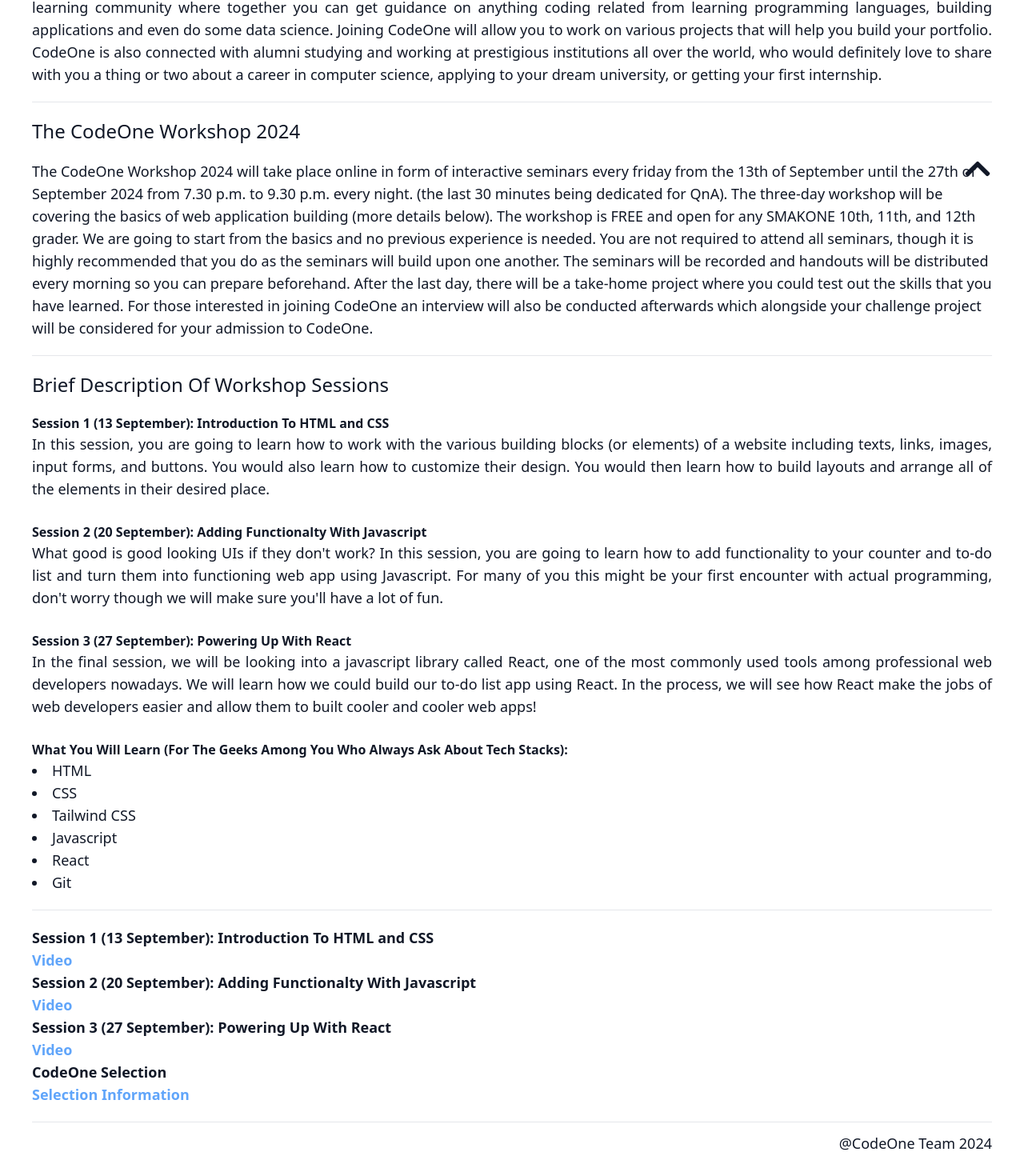
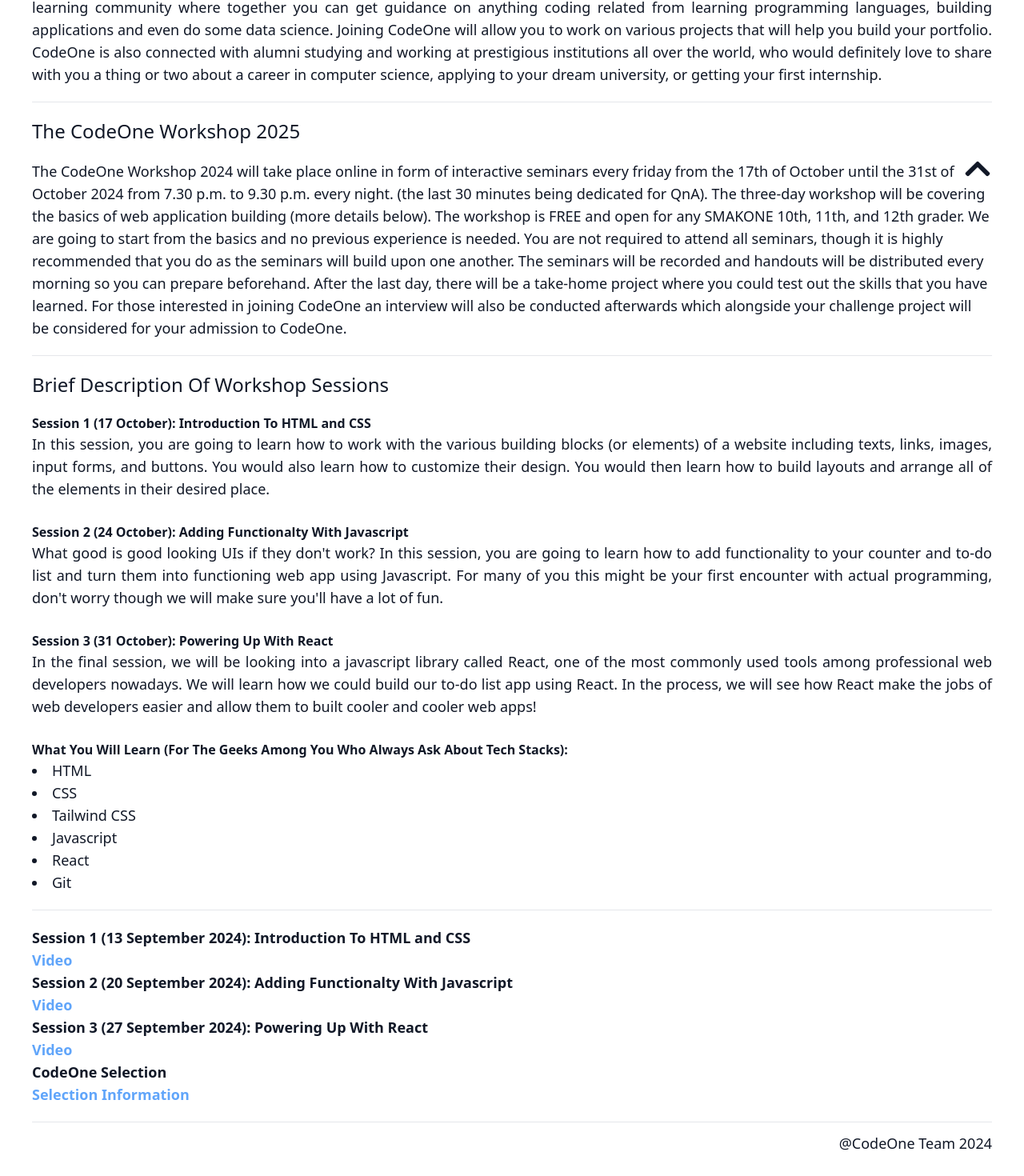
Before and after one commit to codesmakone/CodeOne, a React (Create React App) app in the folder codeone/: page / in a window 1280 px wide. Shown: the part 531-2001 px from the top of the page at 80% size. Built offline with nearby package versions, Linux system fonts and the light colour scheme.

Commit message:
Updated for 2025 workshop
Updated dates
Got rid of old documentaries materials

```diff
--- a/codeone/src/components/Materials.js
+++ b/codeone/src/components/Materials.js
@@ -4,17 +4,17 @@
   return (
     <div>
           <div className="my-5" id="what-is">
-              <h4 className="text-lg font-bold">Session 1 (13 September): Introduction To HTML and CSS</h4>
+              <h4 className="text-lg font-bold">Session 1 (13 September 2024): Introduction To HTML and CSS</h4>
               <p className='text-lg'>
-                <a href="https://drive.google.com/file/d/1wxhN8L8pOKh5OyQhx667sBZRVxj7oC9P/view?usp=sharing" target="blank" className='text-blue-400 font-semibold'>Video</a>
+                <a href="" target="blank" className='text-blue-400 font-semibold'>Video</a>
               </p>
-              <h4 className="text-lg font-bold">Session 2 (20 September): Adding Functionalty With Javascript</h4>
+              <h4 className="text-lg font-bold">Session 2 (20 September 2024): Adding Functionalty With Javascript</h4>
               <p className='text-lg'>
-                <a href='https://drive.google.com/file/d/1ZAbowjwwNFUvmrWkDnsV5Zw2IYUBQ_wM/view?usp=sharing' target="blank" className='text-blue-400 font-semibold'>Video</a>
+                <a href='' target="blank" className='text-blue-400 font-semibold'>Video</a>
               </p>
-              <h4 className="text-lg font-bold">Session 3 (27 September): Powering Up With React</h4>
+              <h4 className="text-lg font-bold">Session 3 (27 September 2024): Powering Up With React</h4>
               <p className='text-lg'>
-                <a href='https://drive.google.com/file/d/12LlDwRbDyz-45maveRZJKyiotqDCMbzx/view?usp=sharing' target="blank" className='text-blue-400 font-semibold'>Video</a>
+                <a href='' target="blank" className='text-blue-400 font-semibold'>Video</a>
               </p>
               <h4 className="text-lg font-bold">CodeOne Selection</h4>
               <p className='text-lg'>
--- a/codeone/src/components/content.js
+++ b/codeone/src/components/content.js
@@ -13,7 +13,7 @@
                     </li>
                     <li>
                       <a href="#workshop" className="text-blue-400 font-semibold">
-                        The CodeOne Workshop 2024
+                        The CodeOne Workshop 2025
                       </a>
                     </li>
                     <li>
--- a/codeone/src/components/sessions.js
+++ b/codeone/src/components/sessions.js
@@ -5,13 +5,13 @@
         <div>
             <div className="my-5" id="description">
                 <h4 className="text-2xl font-medium mb-5">Brief Description Of Workshop Sessions</h4>
-                <h6  className="text-base font-bold">Session 1 (13 September): Introduction To HTML and CSS</h6>
+                <h6  className="text-base font-bold">Session 1 (17 October): Introduction To HTML and CSS</h6>
                 <p className="text-justify">In this session, you are going to learn how to work with the various building blocks (or elements) of a website including texts, links, images, input forms, and buttons. You would also learn how to customize their design. You would then learn how to build layouts and arrange all of the elements in their desired place.</p>
                 <br/>
-                <h6  className="text-base font-bold">Session 2 (20 September): Adding Functionalty With Javascript</h6>
+                <h6  className="text-base font-bold">Session 2 (24 October): Adding Functionalty With Javascript</h6>
                 <p className="text-justify">What good is good looking UIs if they don't work? In this session, you are going to learn how to add functionality to your counter and to-do list and turn them into functioning web app using Javascript. For many of you this might be your first encounter with actual programming, don't worry though we will make sure you'll have a lot of fun.</p>
                 <br/>
-                <h6  className="text-base font-bold">Session 3 (27 September): Powering Up With React</h6>
+                <h6  className="text-base font-bold">Session 3 (31 October): Powering Up With React</h6>
                 <p className="text-justify">In the final session, we will be looking into a javascript library called React, one of the most commonly used tools among professional web developers nowadays. We will learn how we could build our to-do list app using React. In the process, we will see how React make the jobs of web developers easier and allow them to built cooler and cooler web apps!</p>
                 <br/>
                 <h6  className="text-base font-bold">What You Will Learn (For The Geeks Among You Who Always Ask About Tech Stacks):</h6>
--- a/codeone/src/components/workshop.js
+++ b/codeone/src/components/workshop.js
@@ -4,8 +4,8 @@
     return(
         <div>
             <div className="my-5 " id="workshop">
-                <h4 className="text-2xl font-medium mb-5">The CodeOne Workshop 2024</h4>
-                <p >The CodeOne Workshop 2024 will take place online in form of interactive seminars every friday from the 13th of September until the 27th of September 2024 from 7.30 p.m. to 9.30 p.m. every night.
+                <h4 className="text-2xl font-medium mb-5">The CodeOne Workshop 2025</h4>
+                <p >The CodeOne Workshop 2024 will take place online in form of interactive seminars every friday from the 17th of October until the 31st of October 2024 from 7.30 p.m. to 9.30 p.m. every night.
                 (the last 30 minutes being dedicated for QnA). The three-day workshop will be covering the basics of web application building (more details below).
                 The workshop is FREE and open for any SMAKONE 10th, 11th, and 12th grader. We are going to start from the basics and no previous experience is needed.
                 You are not required to attend all seminars, though it is highly recommended that you do as the seminars will build upon one another. The seminars
```
